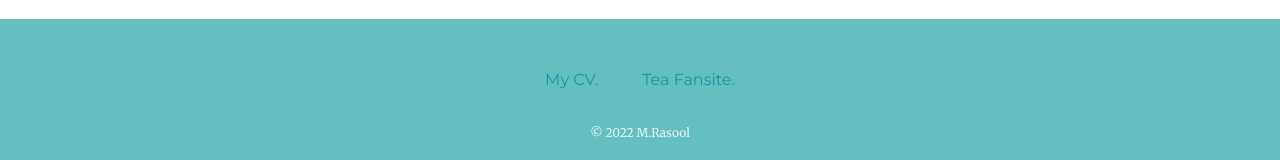
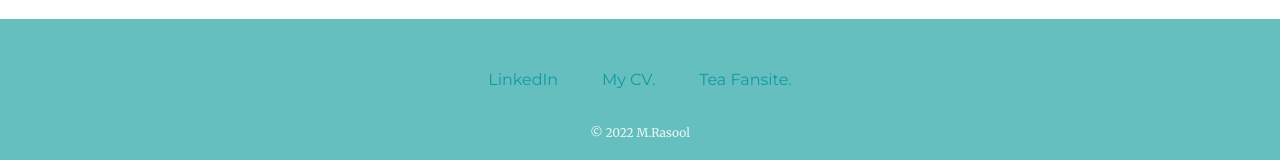
Before and after one commit to mohammed-Rasool07/my-site, a plain HTML site: page index.html in a window 1280 px wide. Shown: the part 3330-3490 px from the top of the page. Drawn offline with Linux system fonts and the light colour scheme.

Commit message:
Update index.html

```diff
--- a/index.html
+++ b/index.html
@@ -57,6 +57,7 @@
 
     </div>
     <div class="bottom-container">
+      <a class="" href="https://www.linkedin.com" >LinkedIn</a>
       <a class="" href="https://mohammed-rasool07.github.io/CV/">My CV.</a>
       <a class="" href=" https://mohammed-rasool07.github.io/Tea-Fansite-/">Tea Fansite.</a>
       <p class="copyright">© 2022 M.Rasool</p>
```
